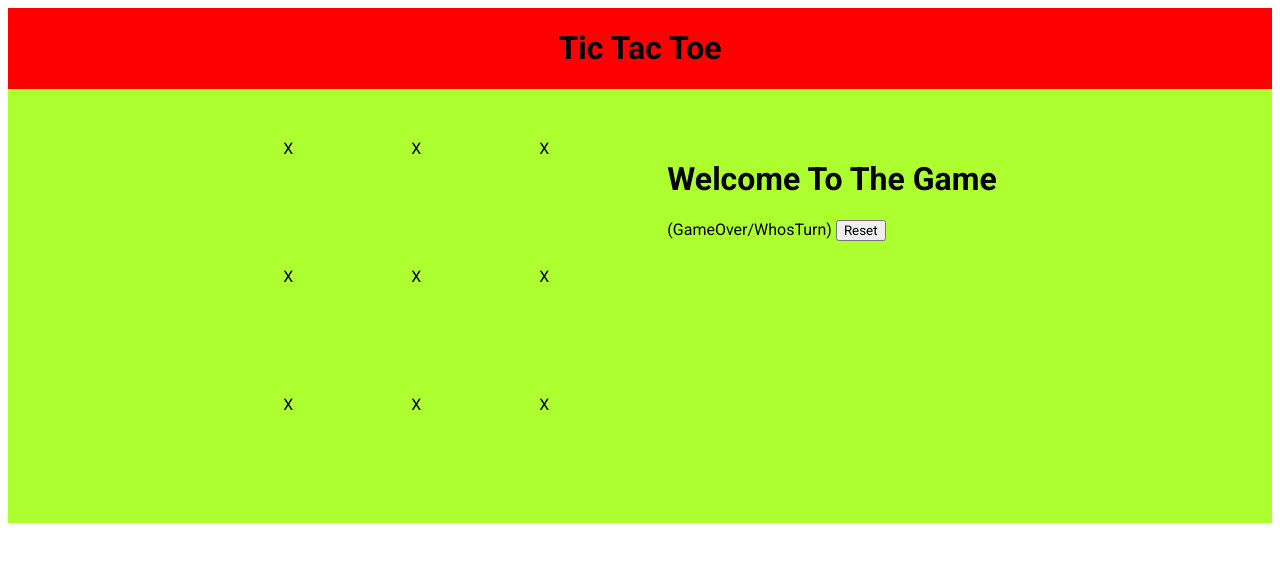
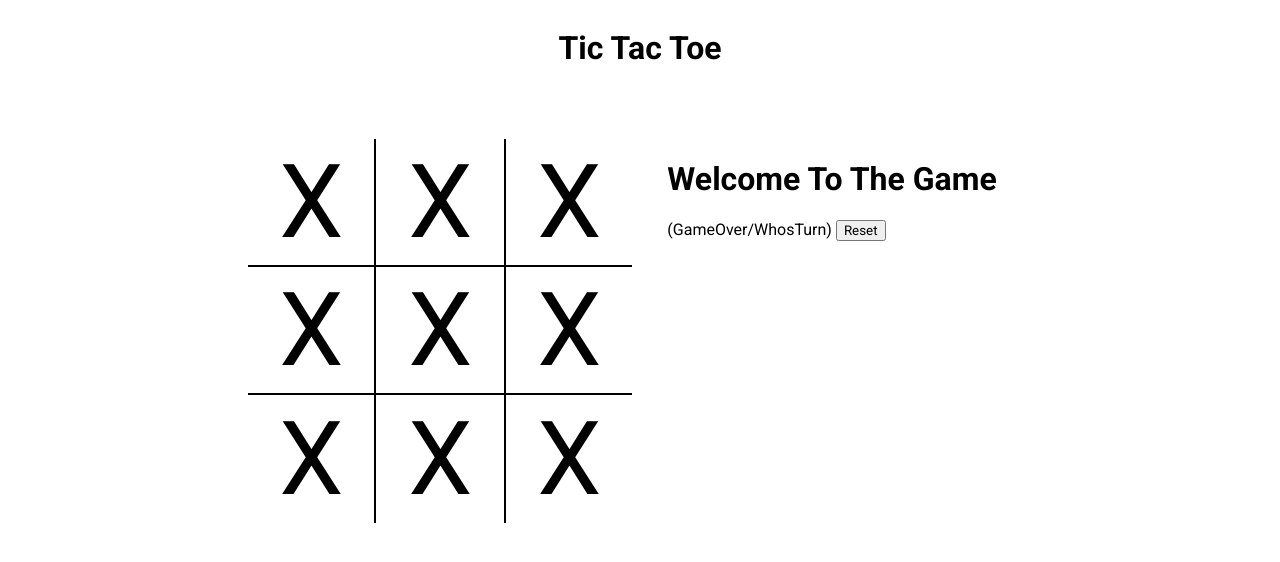
Before and after one commit to hirvaDhandhukia/javascript-practice, a plain HTML site: page 04-tic-tac-toe/index.html in a window 1280 px wide. Drawn offline with Linux system fonts and the light colour scheme.

Commit message:
add: sytles in gameContainer

```diff
--- a/04-tic-tac-toe/index.html
+++ b/04-tic-tac-toe/index.html
@@ -14,15 +14,15 @@
 
     <div class="container">
         <div class="gameContainer">
-            <div class="box"><span class="boxText">X</span></div>
-            <div class="box"><span class="boxText">X</span></div>
-            <div class="box"><span class="boxText">X</span></div>
-            <div class="box"><span class="boxText">X</span></div>
-            <div class="box"><span class="boxText">X</span></div>
-            <div class="box"><span class="boxText">X</span></div>
-            <div class="box"><span class="boxText">X</span></div>
-            <div class="box"><span class="boxText">X</span></div>
-            <div class="box"><span class="boxText">X</span></div>
+            <div class="box bt bl"><span class="boxText">X</span></div>
+            <div class="box bt br bl"><span class="boxText">X</span></div>
+            <div class="box bt br"><span class="boxText">X</span></div>
+            <div class="box bt bl"><span class="boxText">X</span></div>
+            <div class="box bt bl br"><span class="boxText">X</span></div>
+            <div class="box bt br"><span class="boxText">X</span></div>
+            <div class="box bt bl bb"><span class="boxText">X</span></div>
+            <div class="box bt bl br bb"><span class="boxText">X</span></div>
+            <div class="box bt br bb"><span class="boxText">X</span></div>
         </div>
 
         <div class="gameInfo">
--- a/04-tic-tac-toe/styles.css
+++ b/04-tic-tac-toe/styles.css
@@ -16,11 +16,11 @@
     /* margin-top: 250px; */
     display: grid;
     place-items: center;
-    background-color: red;
+    /* background-color: red; */
 }
 
 .container {
-    background-color: greenyellow;
+    /* background-color: greenyellow; */
     display: flex;
     justify-content: center;
     /* margin-top: 50px; */
@@ -34,3 +34,35 @@
     grid-template-columns: repeat(3, 10vw);
     /* background-color: indigo; */
 }
+
+.box {
+    border: 2px solid black;
+    font-size: 8vw;
+    cursor: pointer;
+    /* hamko box ke andar ki text ko center pr laana hai (i.e. boxText ko. so let's make it display-flex and then have justify-content-center */
+    display: flex;
+    justify-content: center;
+    align-items: center;
+}
+.box:hover {
+    background-color: rgb(180, 178, 178);
+}
+
+.gameInfo {
+    padding: 0 35px;
+    /* background-color: palevioletred; */
+}
+
+
+.br {
+    border-right: 0;
+}
+.bl {
+    border-left: 0;
+}
+.bt {
+    border-top: 0;
+}
+.bb {
+    border-bottom: 0;
+}
```
